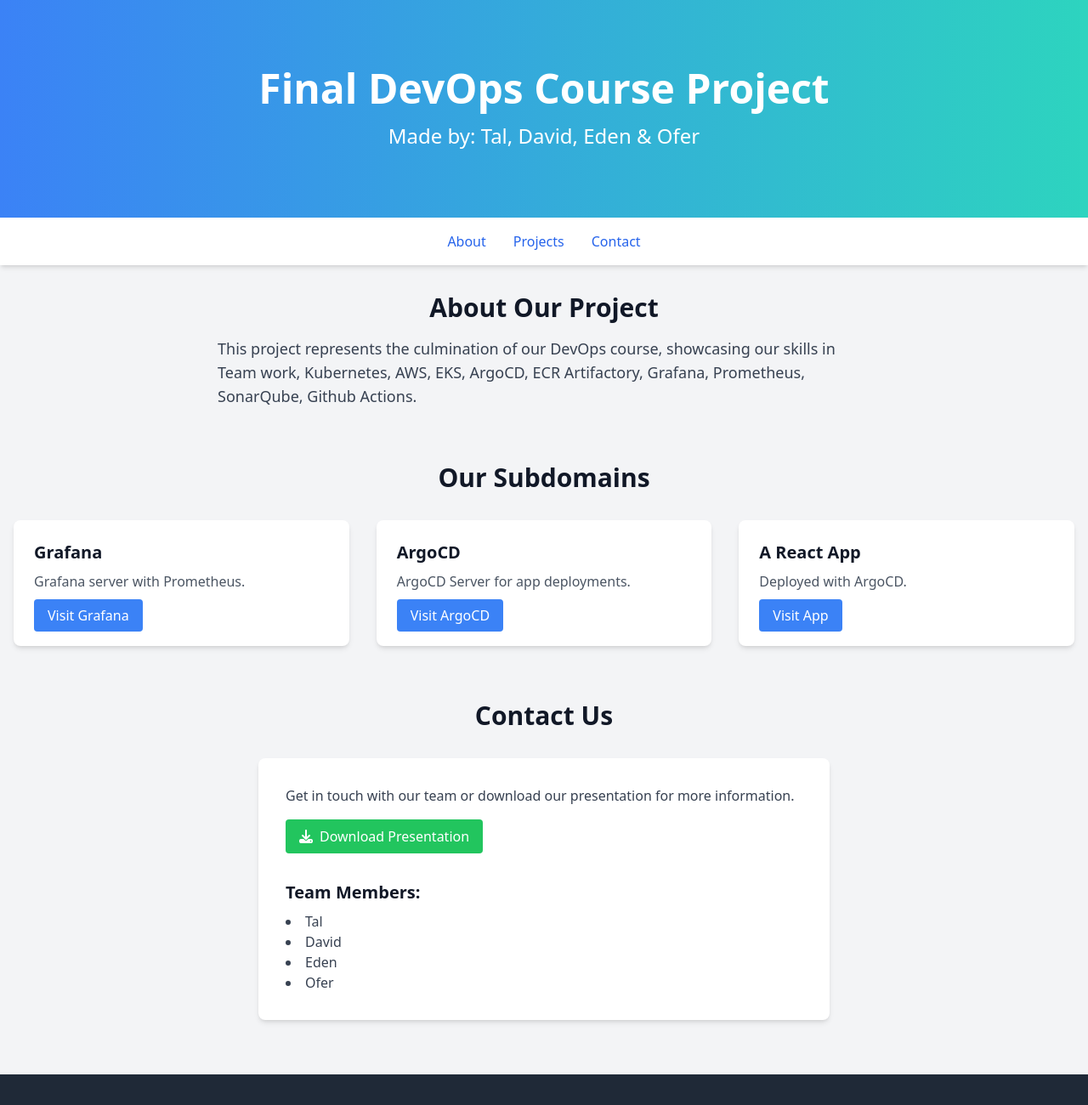
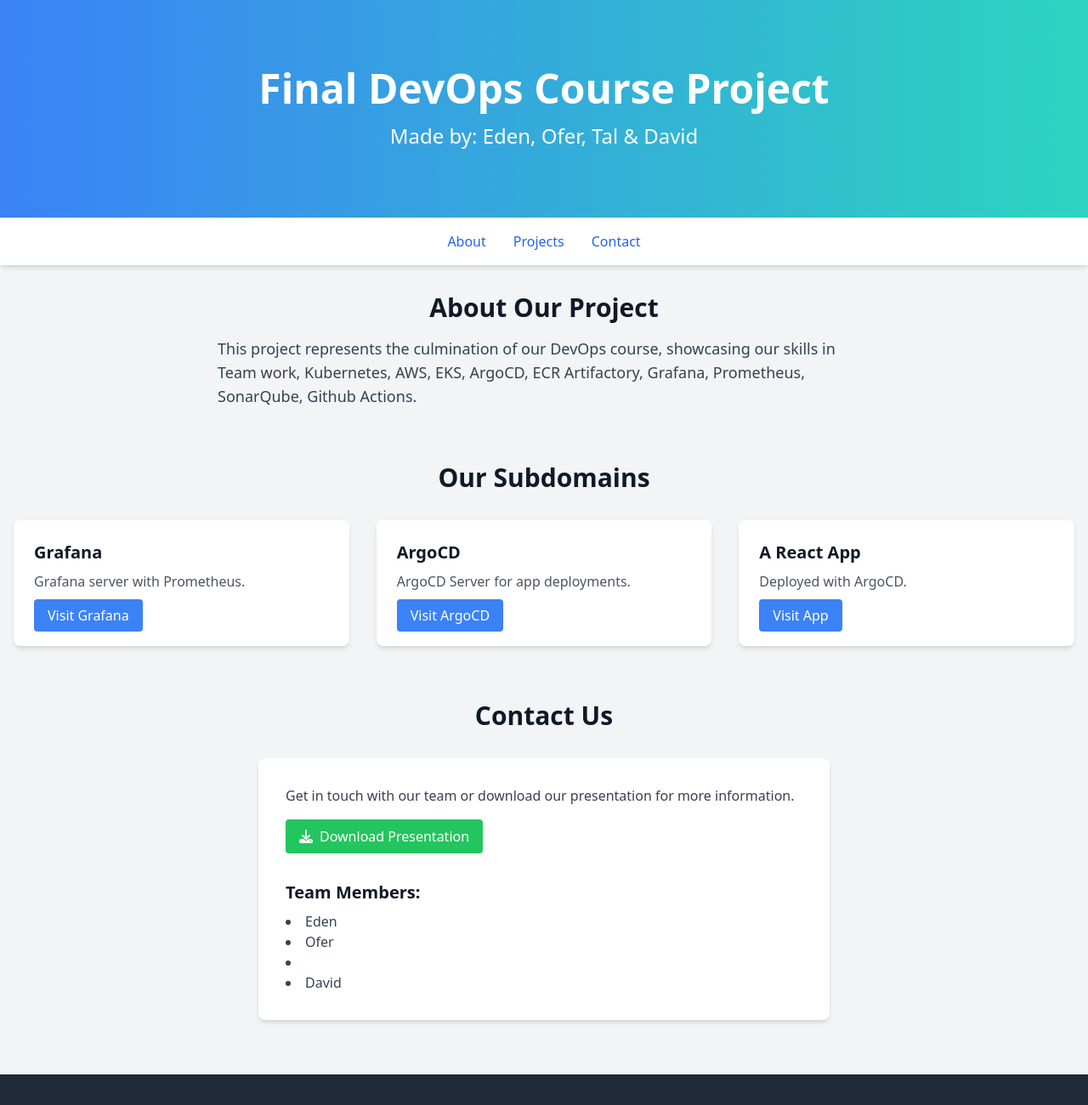
Before and after one commit to NX1X/final-project-static-website, a plain HTML site: page index.html in a window 1280 px wide. Shown: the top 1300 px of the page at 85% size. Drawn offline with nearby package versions, Linux system fonts and the light colour scheme.

Commit message:
Update index.html

```diff
--- a/index.html
+++ b/index.html
@@ -13,7 +13,7 @@
     <header class="bg-gradient-to-r from-blue-500 to-teal-400 text-white py-20 px-4">
         <div class="container mx-auto text-center">
             <h1 class="text-5xl font-bold mb-4 animate__animated animate__fadeInDown">Final DevOps Course Project</h1>
-            <p class="text-2xl animate__animated animate__fadeInUp">Made by: Tal, David, Eden & Ofer</p>
+            <p class="text-2xl animate__animated animate__fadeInUp">Made by: Eden, Ofer, Tal & David</p>
         </div>
     </header>
 
@@ -73,10 +73,10 @@
                 <div class="mt-4">
                     <h3 class="text-xl font-semibold mb-2">Team Members:</h3>
                     <ul class="list-disc list-inside text-gray-700">
-                        <li>Tal</li>
-                        <li>David</li>
                         <li>Eden</li>
                         <li>Ofer</li>
+                        <li></Tal</li>
+                        <li>David</li>
                     </ul>
                 </div>
             </div>
```
